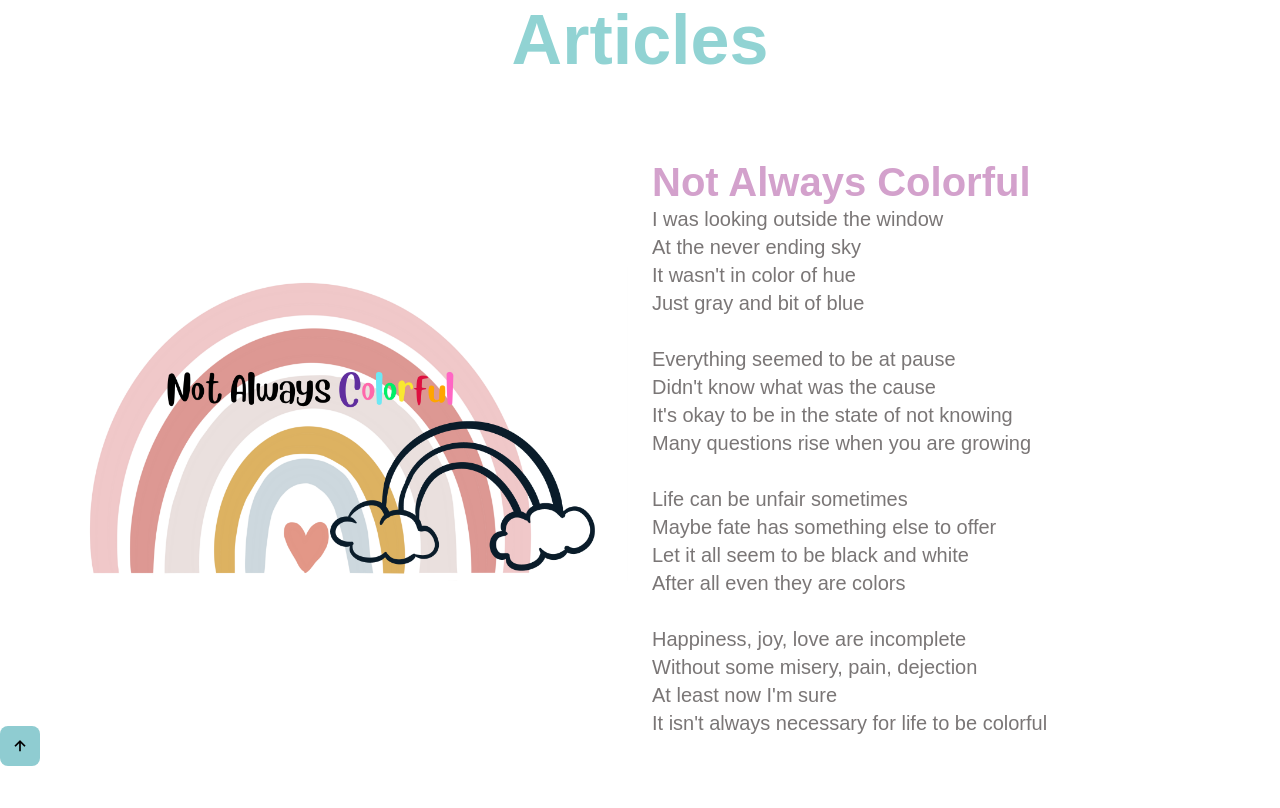
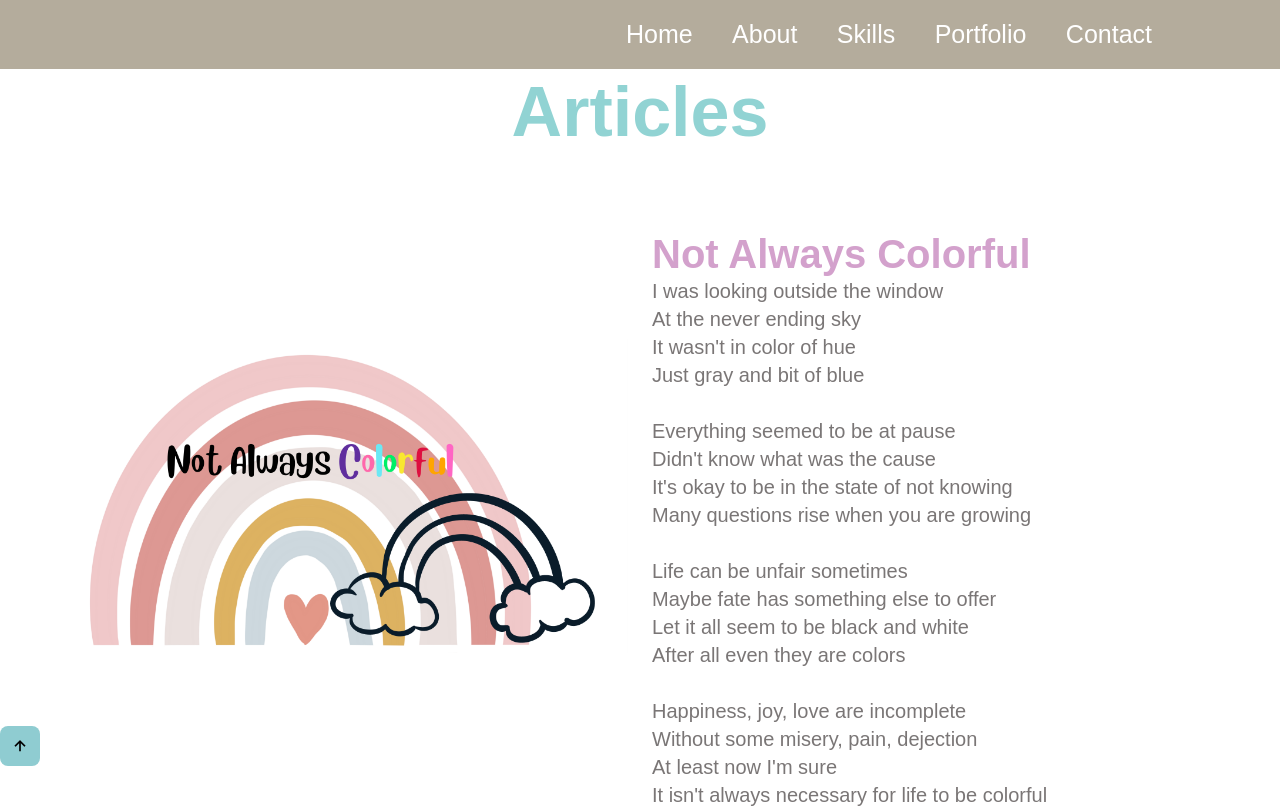
Before and after one commit to AkshadaRanalkar/Portfolio-Website, a plain HTML site: page article.html in a window 1280 px wide. Shown: the top 808 px of the page. Drawn offline with nearby package versions, Linux system fonts and the light colour scheme.

Commit message:
Update article.html

```diff
--- a/article.html
+++ b/article.html
@@ -10,6 +10,21 @@
 </head>
 
 <body>
+    <header class="header">
+        <a href="#" class="logo"></a>
+
+        <nav class="navbar">
+            <a href="Home.html" style="--i:1" class="active">Home</a>
+            <a href="About.html" style="--i:2">About</a>
+            <a href="Skills.html" style="--i:3">Skills</a>
+            <a href="Portfolio.html" style="--i:4">Portfolio</a>
+            <a href="Contact.html" style="--i:5">Contact</a>
+        </nav>
+    </header>
+    <br>
+    <br>
+    <br>
+    <br>
     <h1 class="h1">Articles</h1>
     <section class="about" id="about">
         <div class="about-img">
```
